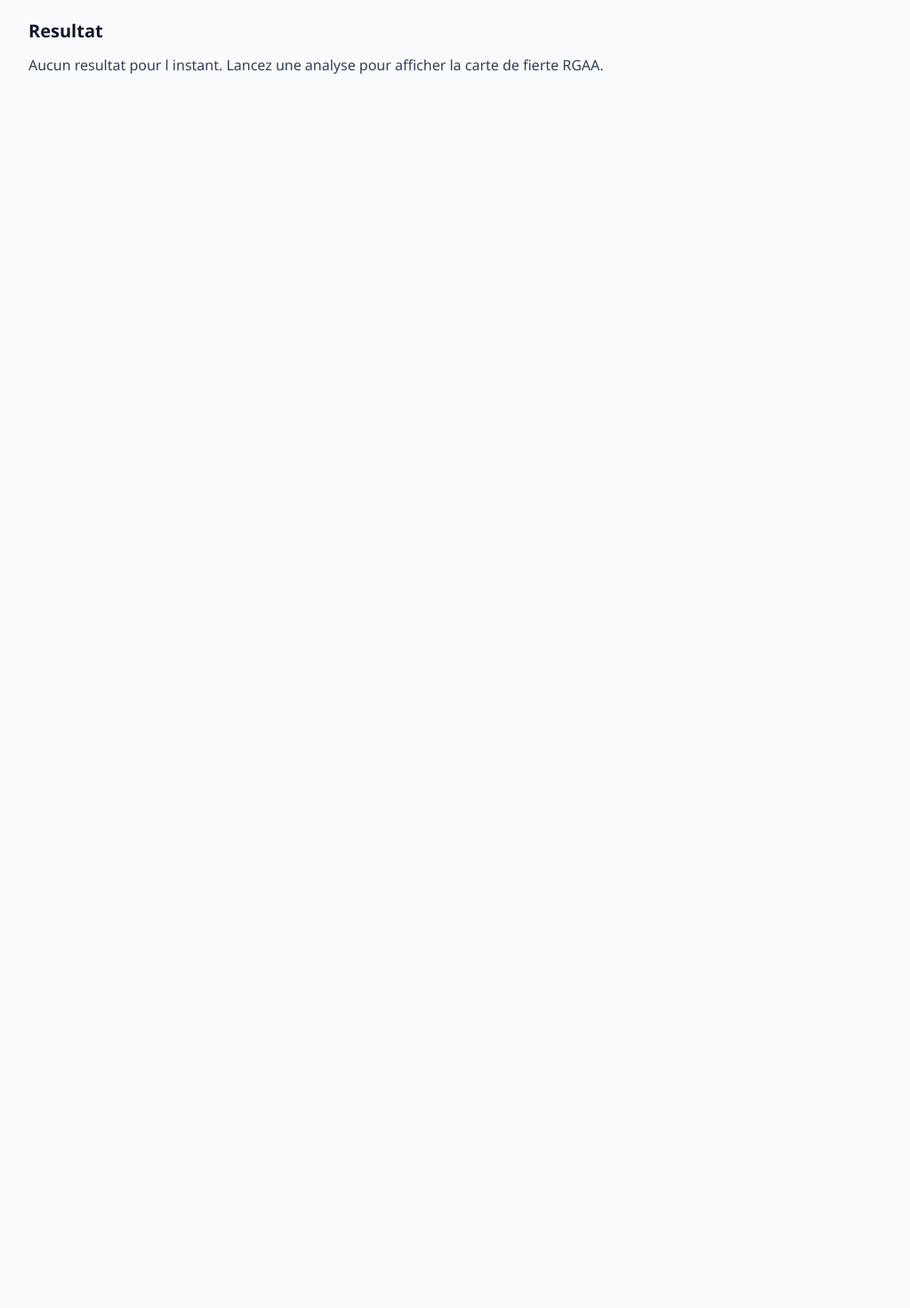
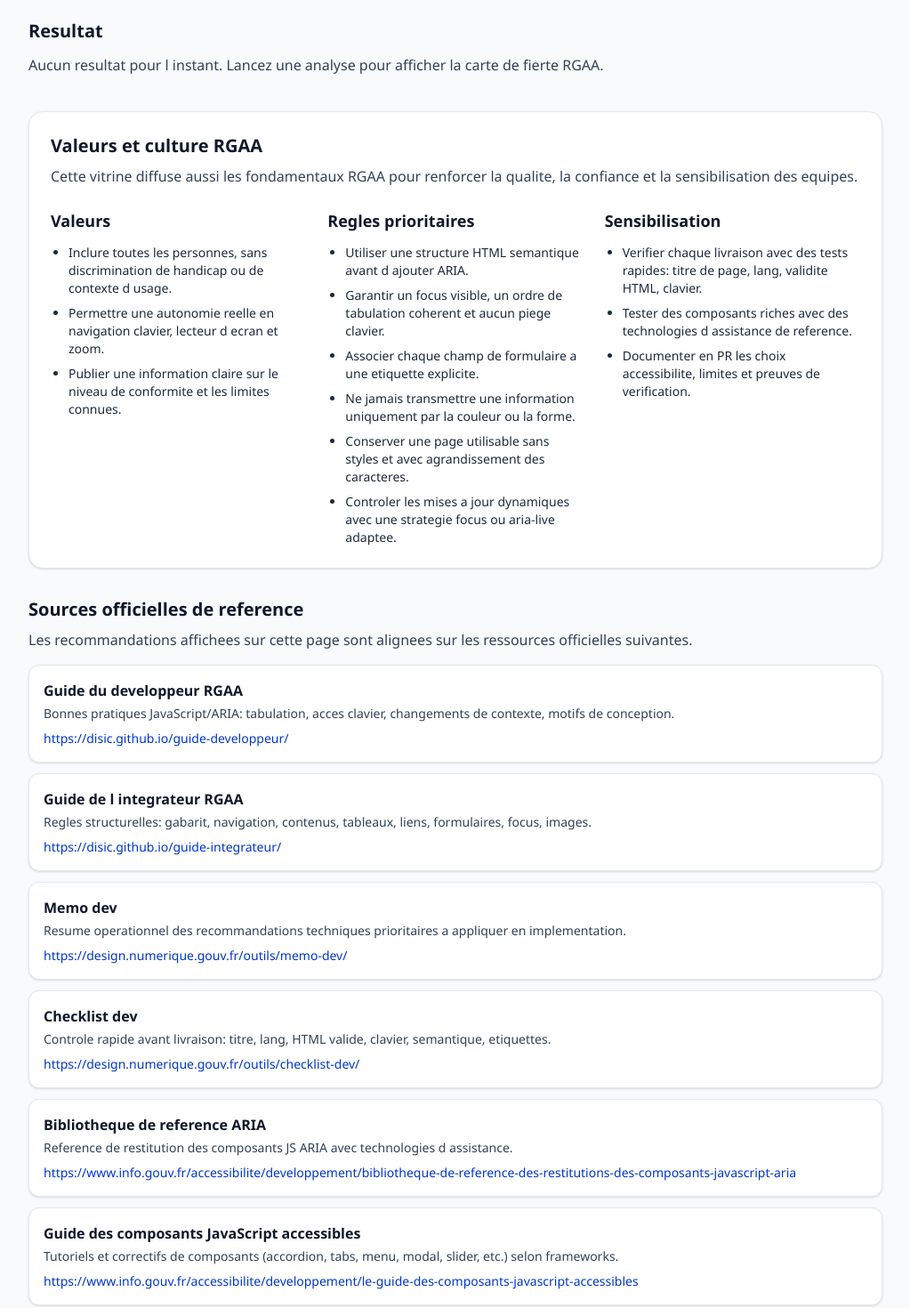
Before and after one commit to aurelienlewin/rgaa-vitrine, a React (Vite) app: page / in a window 1280 px wide. Shown: the part 400-1870 px from the top of the page at 89% size, without its empty margins (128-1151 px from the left). Before the commit the page ends 800 px from the top, so only its background shows below. Built offline with nearby package versions, Linux system fonts and the light colour scheme.

Commit message:
feat(content): add rgaa values rules and official awareness section

```diff
--- a/src/App.tsx
+++ b/src/App.tsx
@@ -19,6 +19,62 @@ const statusClassByValue: Record<Exclude<ComplianceStatus, null>, string> = {
   partial: 'bg-amber-100 text-amber-900',
   none: 'bg-rose-100 text-rose-900',
 }
+
+const rgaaValues = [
+  'Inclure toutes les personnes, sans discrimination de handicap ou de contexte d usage.',
+  'Permettre une autonomie reelle en navigation clavier, lecteur d ecran et zoom.',
+  'Publier une information claire sur le niveau de conformite et les limites connues.',
+]
+
+const rgaaRules = [
+  'Utiliser une structure HTML semantique avant d ajouter ARIA.',
+  'Garantir un focus visible, un ordre de tabulation coherent et aucun piege clavier.',
+  'Associer chaque champ de formulaire a une etiquette explicite.',
+  'Ne jamais transmettre une information uniquement par la couleur ou la forme.',
+  'Conserver une page utilisable sans styles et avec agrandissement des caracteres.',
+  'Controler les mises a jour dynamiques avec une strategie focus ou aria-live adaptee.',
+]
+
+const rgaaAwareness = [
+  'Verifier chaque livraison avec des tests rapides: titre de page, lang, validite HTML, clavier.',
+  'Tester des composants riches avec des technologies d assistance de reference.',
+  'Documenter en PR les choix accessibilite, limites et preuves de verification.',
+]
+
+const officialResources = [
+  {
+    label: 'Guide du developpeur RGAA',
+    url: 'https://disic.github.io/guide-developpeur/',
+    summary:
+      'Bonnes pratiques JavaScript/ARIA: tabulation, acces clavier, changements de contexte, motifs de conception.',
+  },
+  {
+    label: 'Guide de l integrateur RGAA',
+    url: 'https://disic.github.io/guide-integrateur/',
+    summary: 'Regles structurelles: gabarit, navigation, contenus, tableaux, liens, formulaires, focus, images.',
+  },
+  {
+    label: 'Memo dev',
+    url: 'https://design.numerique.gouv.fr/outils/memo-dev/',
+    summary: 'Resume operationnel des recommandations techniques prioritaires a appliquer en implementation.',
+  },
+  {
+    label: 'Checklist dev',
+    url: 'https://design.numerique.gouv.fr/outils/checklist-dev/',
+    summary: 'Controle rapide avant livraison: titre, lang, HTML valide, clavier, semantique, etiquettes.',
+  },
+  {
+    label: 'Bibliotheque de reference ARIA',
+    url: 'https://www.info.gouv.fr/accessibilite/developpement/bibliotheque-de-reference-des-restitutions-des-composants-javascript-aria',
+    summary: 'Reference de restitution des composants JS ARIA avec technologies d assistance.',
+  },
+  {
+    label: 'Guide des composants JavaScript accessibles',
+    url: 'https://www.info.gouv.fr/accessibilite/developpement/le-guide-des-composants-javascript-accessibles',
+    summary:
+      'Tutoriels et correctifs de composants (accordion, tabs, menu, modal, slider, etc.) selon frameworks.',
+  },
+]
 
 function formatDate(value: string) {
   return new Intl.DateTimeFormat('fr-FR', {
@@ -243,6 +299,76 @@ function App() {
               </article>
             )}
           </section>
+
+          <section
+            className="mt-10 rounded-2xl border border-slate-200 bg-white p-6 shadow-sm"
+            aria-labelledby="rgaa-culture-titre"
+          >
+            <h2 id="rgaa-culture-titre" className="text-xl font-semibold">
+              Valeurs et culture RGAA
+            </h2>
+            <p className="mt-2 text-slate-700">
+              Cette vitrine diffuse aussi les fondamentaux RGAA pour renforcer la qualite, la confiance et la
+              sensibilisation des equipes.
+            </p>
+
+            <div className="mt-6 grid gap-6 md:grid-cols-3">
+              <article aria-labelledby="valeurs-titre">
+                <h3 id="valeurs-titre" className="text-lg font-semibold">
+                  Valeurs
+                </h3>
+                <ul className="mt-3 list-disc space-y-2 pl-5 text-sm text-slate-800">
+                  {rgaaValues.map((value) => (
+                    <li key={value}>{value}</li>
+                  ))}
+                </ul>
+              </article>
+
+              <article aria-labelledby="regles-titre">
+                <h3 id="regles-titre" className="text-lg font-semibold">
+                  Regles prioritaires
+                </h3>
+                <ul className="mt-3 list-disc space-y-2 pl-5 text-sm text-slate-800">
+                  {rgaaRules.map((rule) => (
+                    <li key={rule}>{rule}</li>
+                  ))}
+                </ul>
+              </article>
+
+              <article aria-labelledby="sensibilisation-titre">
+                <h3 id="sensibilisation-titre" className="text-lg font-semibold">
+                  Sensibilisation
+                </h3>
+                <ul className="mt-3 list-disc space-y-2 pl-5 text-sm text-slate-800">
+                  {rgaaAwareness.map((item) => (
+                    <li key={item}>{item}</li>
+                  ))}
+                </ul>
+              </article>
+            </div>
+          </section>
+
+          <section className="mt-8" aria-labelledby="sources-titre">
+            <h2 id="sources-titre" className="text-xl font-semibold">
+              Sources officielles de reference
+            </h2>
+            <p className="mt-2 text-slate-700">
+              Les recommandations affichees sur cette page sont alignees sur les ressources officielles suivantes.
+            </p>
+            <ul className="mt-4 grid gap-3">
+              {officialResources.map((resource) => (
+                <li key={resource.url} className="rounded-xl border border-slate-200 bg-white p-4 shadow-sm">
+                  <h3 className="text-base font-semibold">{resource.label}</h3>
+                  <p className="mt-1 text-sm text-slate-700">{resource.summary}</p>
+                  <p className="mt-2 text-sm">
+                    <a href={resource.url} target="_blank" rel="noreferrer noopener">
+                      {resource.url}
+                    </a>
+                  </p>
+                </li>
+              ))}
+            </ul>
+          </section>
         </main>
       </div>
     </>
```
